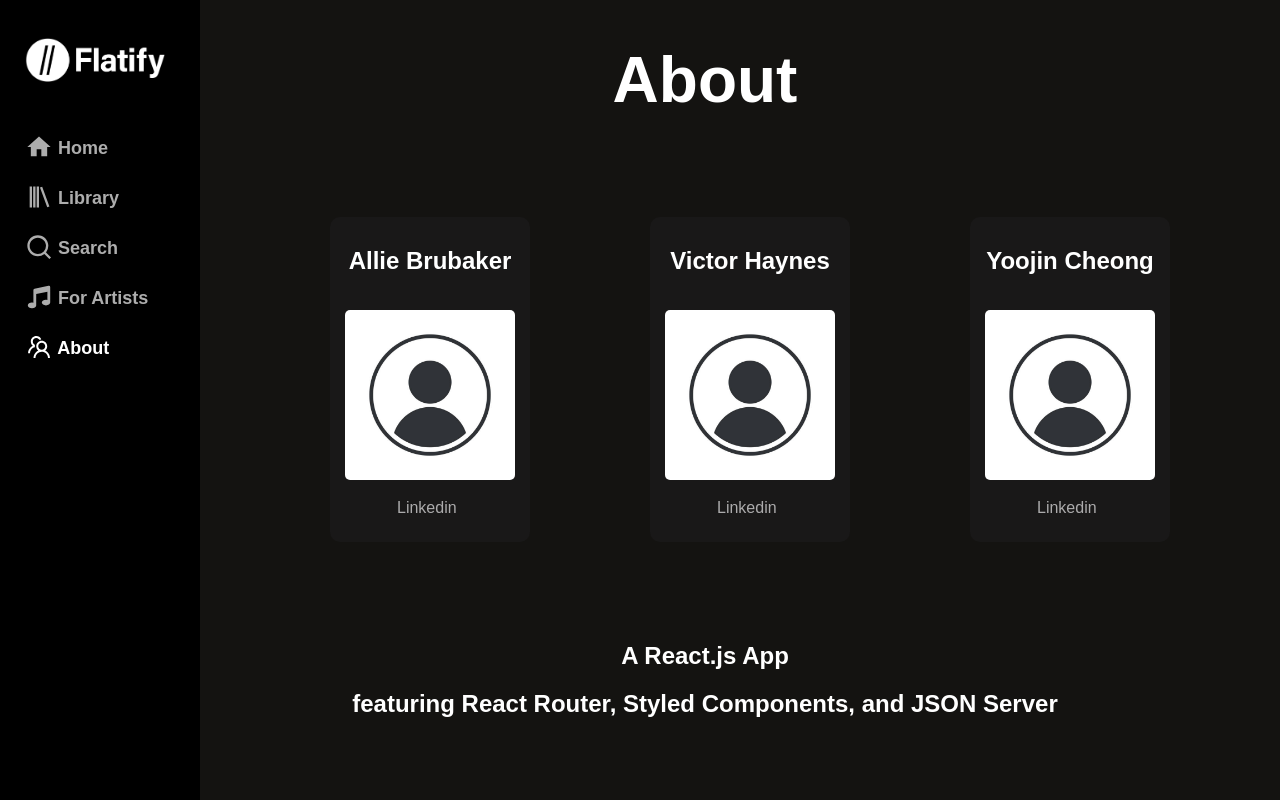
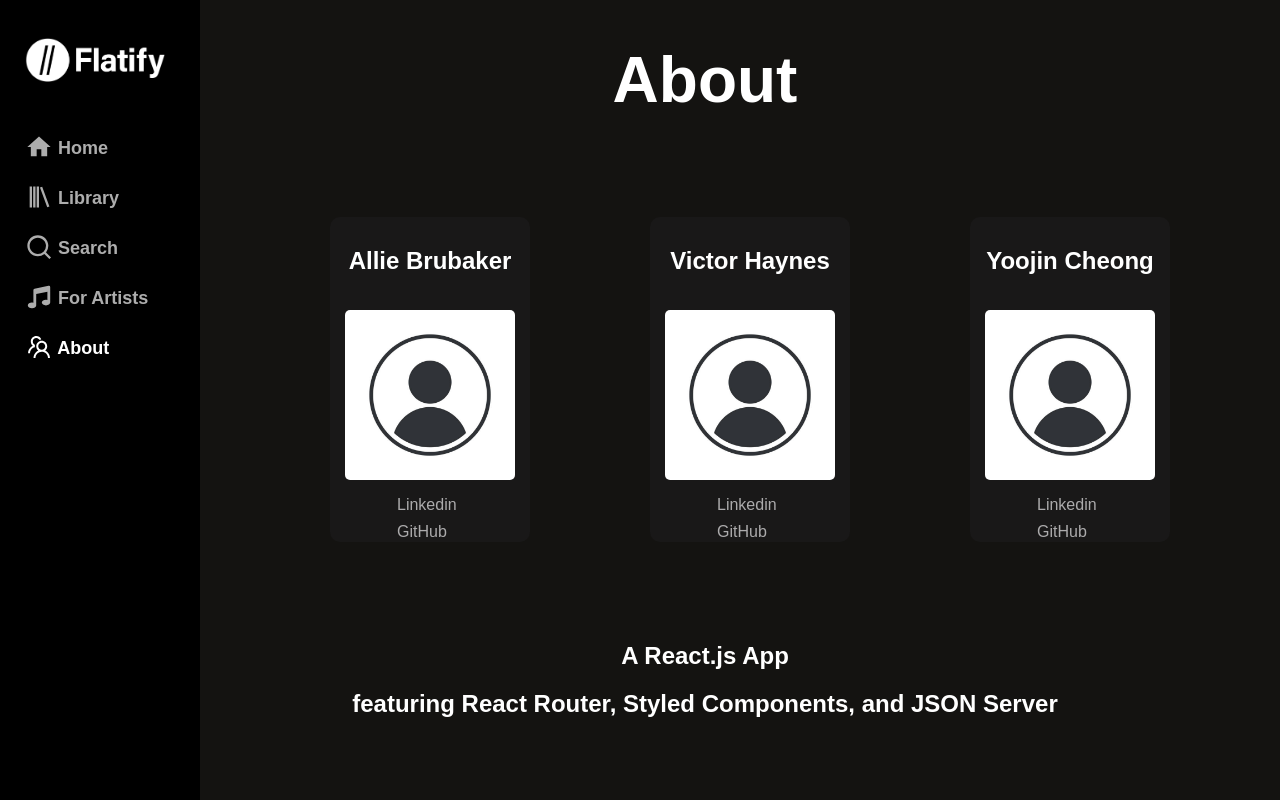
Before and after one commit to cyoojin513/flatify, a React (Create React App) app: page /about in a window 1280 px wide. Built offline with nearby package versions, Linux system fonts and the light colour scheme; data requests are answered from the project's data file; a web font is replaced by a local one.

Commit message:
added github <a> for each develoepr

```diff
--- a/src/Components/About.js
+++ b/src/Components/About.js
@@ -12,16 +12,19 @@
                 <h2>Allie Brubaker</h2>
                 <img src={stockavatar} alt="React-Dev-1"/>
                 <a href="https://www.linkedin.com/in/alie-brubaker/">Linkedin</a>
+                <a href="https://github.com/victorhaynes">GitHub</a>
             </AboutCard>
             <AboutCard>
                 <h2>Victor Haynes</h2>
                 <img src={stockavatar} alt="React-Dev-2"/>
                 <a href="https://www.linkedin.com/in/victor-haynes/">Linkedin</a>
+                <a href="https://github.com/victorhaynes">GitHub</a>
             </AboutCard>
             <AboutCard>
                 <h2>Yoojin Cheong</h2>
                 <img src={stockavatar} alt="React-Dev-3"/>
                 <a href="https://www.linkedin.com/in/yoojin-cheong/">Linkedin</a>
+                <a href="https://github.com/victorhaynes">GitHub</a>
             </AboutCard>
         </AboutGrid>
         <h2 className='aboutPage'>A React.js App</h2>
--- a/src/Components/Styles/Card.style.js
+++ b/src/Components/Styles/Card.style.js
@@ -65,14 +65,17 @@
     max-width: 170px;
     height: auto;
     padding: 15px;
+    margin-bottom: -10px;
   }
 
   a {
+    display: block;
     padding: 2px;
     color: #acabac;
     text-decoration: none;
     margin-left: 65px;
-    padding-top: 10px;
+    padding-top: 7px;
+
   }
 
 
```
